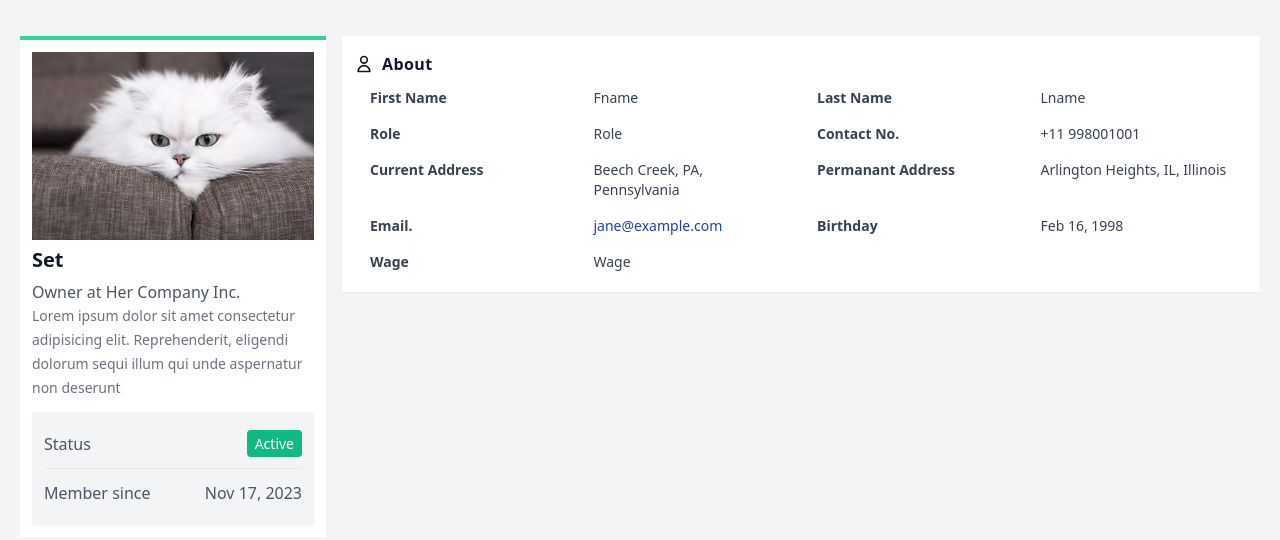
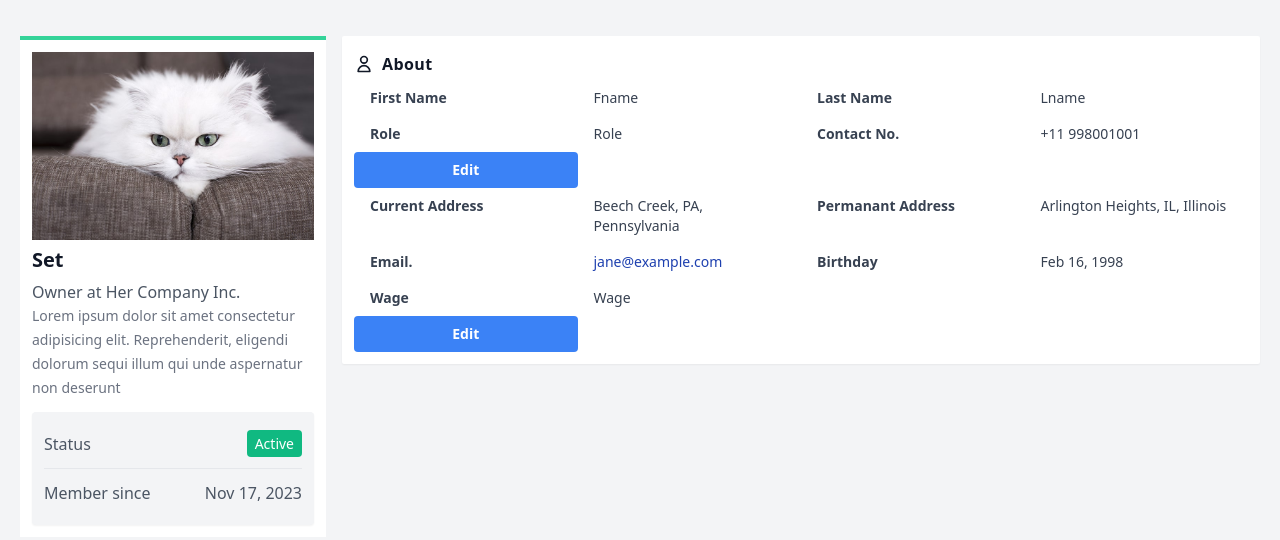
Before and after one commit to Syte1/ChronoSystems-AWS-TimeSheet-Engine, a plain HTML site: page profile.html in a window 1280 px wide. Shown: the part 64-604 px from the top of the page. Drawn offline with nearby package versions, Linux system fonts and the light colour scheme; no server answers.

Commit message:
user can now update their roel and wage

```diff
--- a/profile.html
+++ b/profile.html
@@ -19,6 +19,7 @@
 <script src="https://cdn.jsdelivr.net/gh/alpinejs/alpine@v2.x.x/dist/alpine.min.js" defer></script>
 
 <html>
+
 <body>
     <div class="bg-gray-100">
         <div class="w-full text-white bg-main-color">
@@ -47,7 +48,8 @@
                             <span id="user-name">Set</span>
                             <img class="inline h-6 rounded-full"
                                 src="https://avatars2.githubusercontent.com/u/24622175?s=60&amp;v=4">
-                                   <svg fill="currentColor" viewBox="0 0 20 20" :class="{'rotate-180': open, 'rotate-0': !open}"
+                            <svg fill="currentColor" viewBox="0 0 20 20"
+                                :class="{'rotate-180': open, 'rotate-0': !open}"
                                 class="inline w-4 h-4 transition-transform duration-200 transform">
                                 <path fill-rule="evenodd"
                                     d="M5.293 7.293a1 1 0 011.414 0L10 10.586l3.293-3.293a1 1 0 111.414 1.414l-4 4a1 1 0 01-1.414 0l-4-4a1 1 0 010-1.414z"
@@ -61,7 +63,8 @@
                             x-transition:leave-start="transform opacity-100 scale-100"
                             x-transition:leave-end="transform opacity-0 scale-95"
                             class="absolute right-0 w-full mt-2 origin-top-right rounded-md shadow-lg md:w-48">
-                                   <div class="py-2 bg-white text-blue-800 text-sm rounded-sm border border-main-color shadow-sm">
+                            <div
+                                class="py-2 bg-white text-blue-800 text-sm rounded-sm border border-main-color shadow-sm">
                                 <a class="block px-4 py-2 mt-2 text-sm bg-white md:mt-0 focus:text-gray-900 hover:bg-indigo-100 focus:bg-gray-200 focus:outline-none focus:shadow-outline"
                                     href="#">Settings</a>
                                 <a class="block px-4 py-2 mt-2 text-sm bg-white md:mt-0 focus:text-gray-900 hover:bg-indigo-100 focus:bg-gray-200 focus:outline-none focus:shadow-outline"
@@ -84,9 +87,7 @@
                     <!-- Profile Card -->
                     <div class="bg-white p-3 border-t-4 border-green-400">
                         <div class="image overflow-hidden">
-                                   <img class="h-auto w-full mx-auto"
-                                       src="images/cat.jpg"
-                                       alt="catty">
+                            <img class="h-auto w-full mx-auto" src="images/cat.jpg" alt="catty">
                         </div>
                         <h1 class="text-gray-900 font-bold text-xl leading-8 my-1" id="user-name2">Set</h1>
                         <h3 class="text-gray-600 font-lg text-semibold leading-6">Owner at Her Company Inc.</h3>
@@ -128,15 +129,16 @@
                             <div class="grid md:grid-cols-2 text-sm">
                                 <div class="grid grid-cols-2">
                                     <div class="px-4 py-2 font-semibold">First Name</div>
-                                           <div class="px-4 py-2"  id="user-firstname">Fname</div>
+                                    <div class="px-4 py-2" id="user-firstname">Fname</div>
                                 </div>
                                 <div class="grid grid-cols-2">
                                     <div class="px-4 py-2 font-semibold">Last Name</div>
-                                           <div class="px-4 py-2"  id="user-lastname">Lname</div>
+                                    <div class="px-4 py-2" id="user-lastname">Lname</div>
                                 </div>
                                 <div class="grid grid-cols-2">
                                     <div class="px-4 py-2 font-semibold">Role</div>
-                                           <div class="px-4 py-2" id="user-role">Role</div>
+                                    <div class="px-4 py-2" id="user-role"> <span id="current-role">Role</span></div>
+                                    <button class="bg-blue-500 hover:bg-blue-700 text-white font-bold py-2 px-4 rounded" onclick="editField('role')">Edit</button>
                                 </div>
                                 <div class="grid grid-cols-2">
                                     <div class="px-4 py-2 font-semibold">Contact No.</div>
@@ -162,7 +164,8 @@
                                 </div>
                                 <div class="grid grid-cols-2">
                                     <div class="px-4 py-2 font-semibold">Wage</div>
-                                        <div class="px-4 py-2" id="user-wage">Wage</div>
+                                    <div class="px-4 py-2" id="user-wage"><span id="current-wage">Wage</span></div>
+                                    <button class="bg-blue-500 hover:bg-blue-700 text-white font-bold py-2 px-4 rounded" onclick="editField('wage')">Edit</button>
                                 </div>
                             </div>
                         </div>
@@ -172,12 +175,56 @@
         </div>
     </div>
 </body>
+
 </html>
 
 <script>
     // Hard-coded user ID for now
     const userId = '2';
 
+    // Function to handle editing fields
+    function editField(field) {
+        // Get the current value
+        const currentValue = document.getElementById(`current-${field}`).innerText;
+        const name = document.getElementById('user-name').innerText;
+        const role = document.getElementById('current-role').innerText;
+        const wage = document.getElementById('current-wage').innerText;
+
+
+        // Prompt the user for the new value
+        const newValue = prompt(`Enter new ${field}:`, currentValue);
+
+        // Check if the user provided a new value
+        if (newValue !== null) {
+            // Update the UI with the new value
+            document.getElementById(`current-${field}`).innerText = newValue;
+            console.log(newValue)
+
+            // Make the PUT request to update the user profile
+            const requestBody = {
+                uid: userId,
+                name: name, // Replace with the actual name
+                wage: field === 'wage' ? parseFloat(newValue) : wage,
+                role: field === 'role' ? newValue : role
+            };
+
+            fetch('https://fqov6b86hi.execute-api.us-east-2.amazonaws.com/v1/profile', {
+                method: 'PUT',
+                headers: {
+                    'Content-Type': 'application/json'
+                },
+                body: JSON.stringify(requestBody)
+            })
+                .then(response => response.json())
+                .then(data => {
+                    // Handle the response if needed
+                    console.log('Profile updated:', data);
+                })
+                .catch(error => console.error('Error updating profile:', error));
+        }
+    }
+
+    // Fetch user profile data
     fetch(`https://fqov6b86hi.execute-api.us-east-2.amazonaws.com/v1/profile?uid=${userId}`)
         .then(response => response.json())
         .then(data => {
@@ -186,8 +233,8 @@
             let userName = document.getElementById('user-name');
             let userFirstName = document.getElementById('user-firstname');
             let userLastName = document.getElementById('user-lastname');
-        let userRole = document.getElementById('user-role');
-        let userWage = document.getElementById('user-wage');
+            let userRole = document.getElementById('current-role');
+            let userWage = document.getElementById('current-wage');
 
             // Splitting the full name into first and last names
             let fullName = data.item.name.split(' ');
```
Lines whose indentation alone changed are shown as unchanged.
